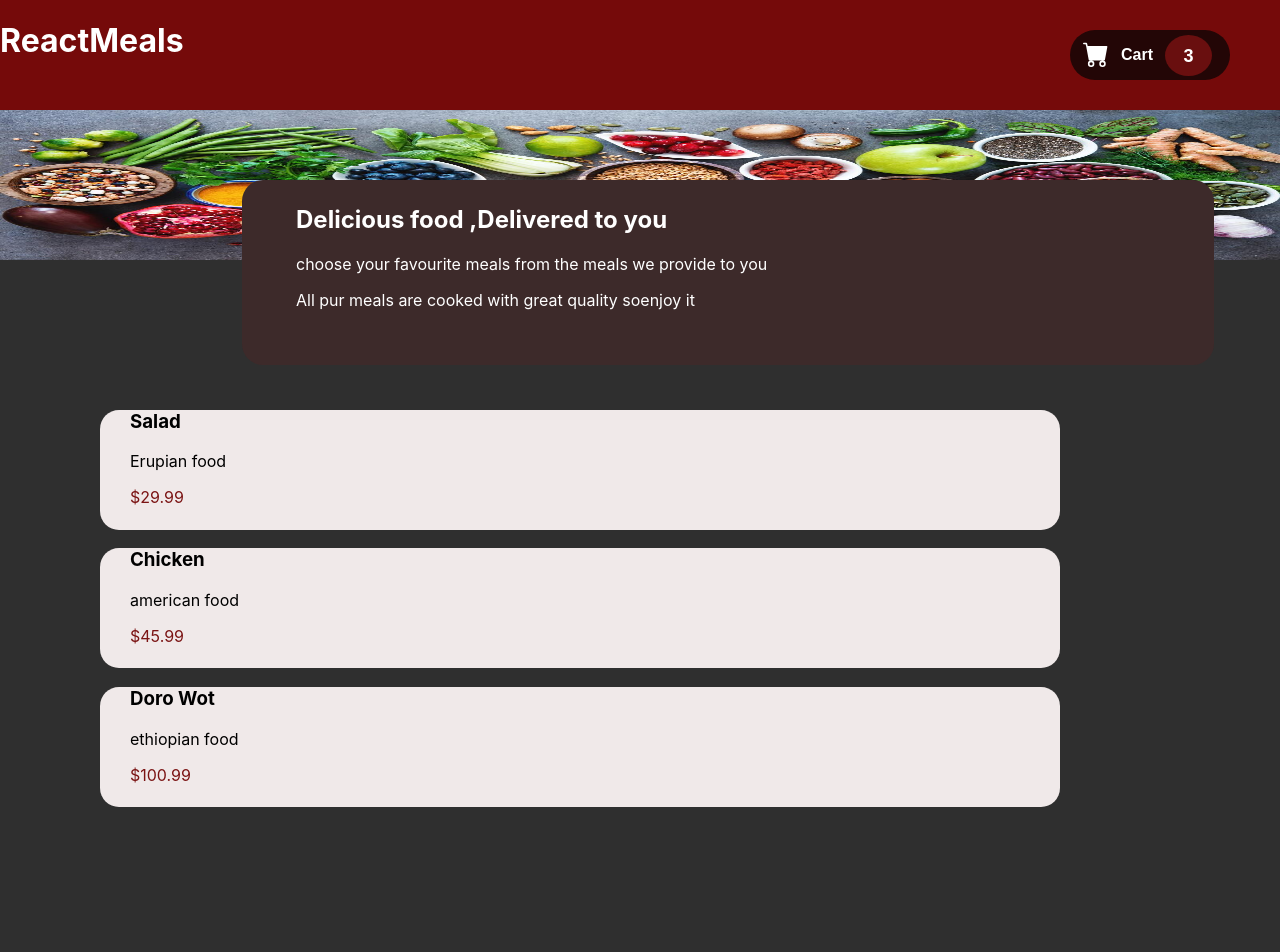
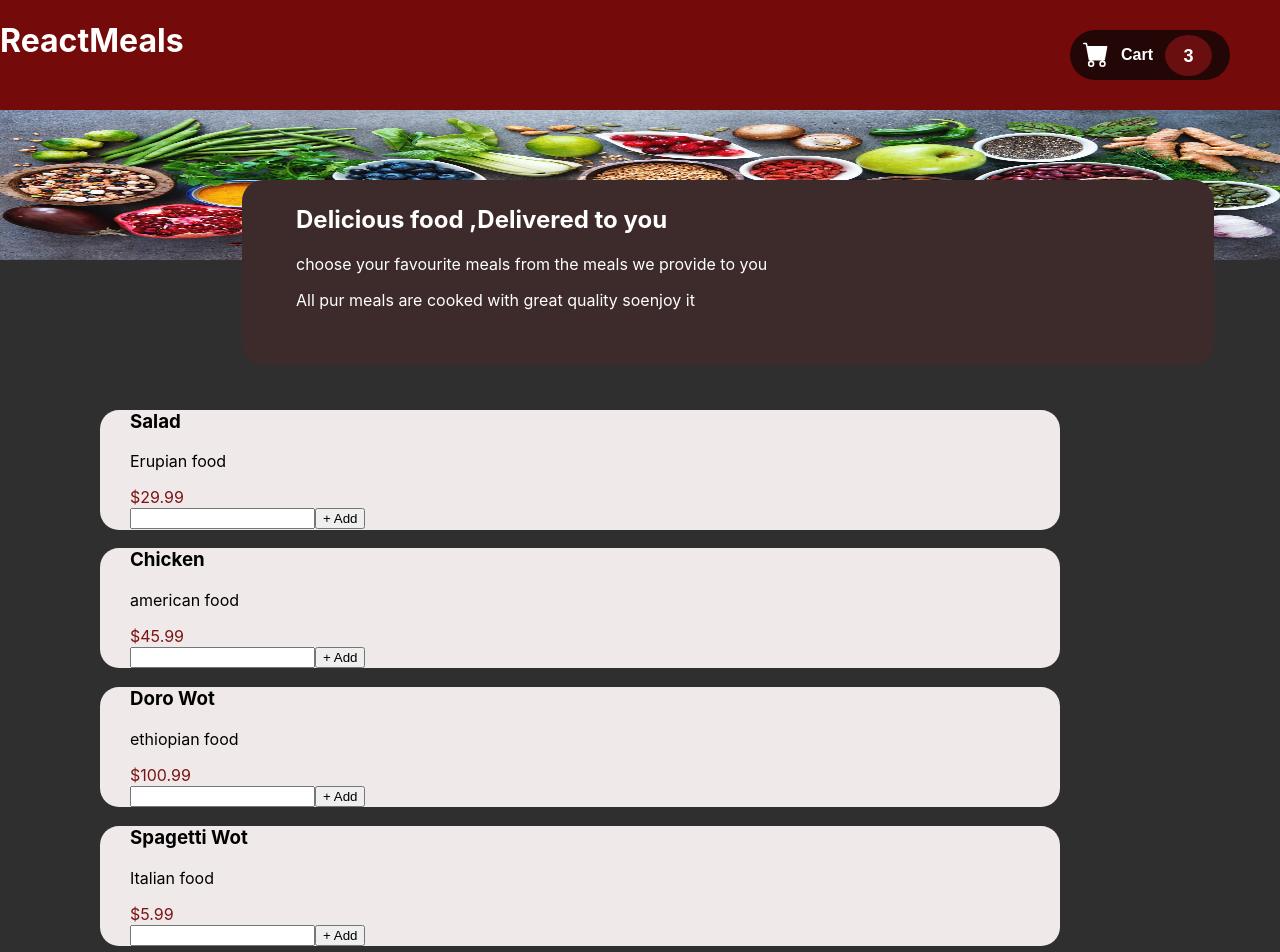
Before and after one commit to mullermad/ReactFoodOrderApp, a React (Create React App) app: page / in a window 1280 px wide. Shown: the top 952 px of the page. Before the commit the page ends 833 px from the top, so only its background shows below. Built offline with nearby package versions, Linux system fonts and the light colour scheme.

Commit message:
mullermad 4rd  commit

```diff
--- a/src/components/meals/AvailableMeals.jsx
+++ b/src/components/meals/AvailableMeals.jsx
@@ -23,6 +23,13 @@ const DummyMeals = [
     discription: "ethiopian food",
     price: 100.99,
   },
+  {
+    id: "m4",
+    name: "Spagetti Wot",
+    discription: "Italian food",
+    price: 5.99,
+  },
+
 ];
 
 const AvailableMeals = () => {
--- a/src/components/meals/MealItem/MealItem.jsx
+++ b/src/components/meals/MealItem/MealItem.jsx
@@ -1,5 +1,6 @@
 import React from 'react'
 import Card from "../../UI/Card";
+import MealItemForm from './MealItemForm';
 import './MealItem.css';
 
 const MealItem = (props) => {
@@ -15,7 +16,7 @@ const MealItem = (props) => {
           <div className="mealItem-price">{price}</div>
         </div>
         <div>
-            {/* form will be implemented here */}
+            <MealItemForm />
         </div>
       </li>
     </Card>
--- a/src/components/meals/MealItem/MealItemForm.jsx
+++ b/src/components/meals/MealItem/MealItemForm.jsx
@@ -1,8 +1,12 @@
-import React from 'react'
+import React from 'react';
+import './MealItemForm.css';
 
 const MealItemForm = () => {
   return (
-    <div>MealItemForm</div>
+   <form>
+ <input />
+ <button>+ Add</button>
+   </form>
   )
 }
 
```
Also changed, not shown: src/components/meals/MealItem/MealItemForm.css (added).
